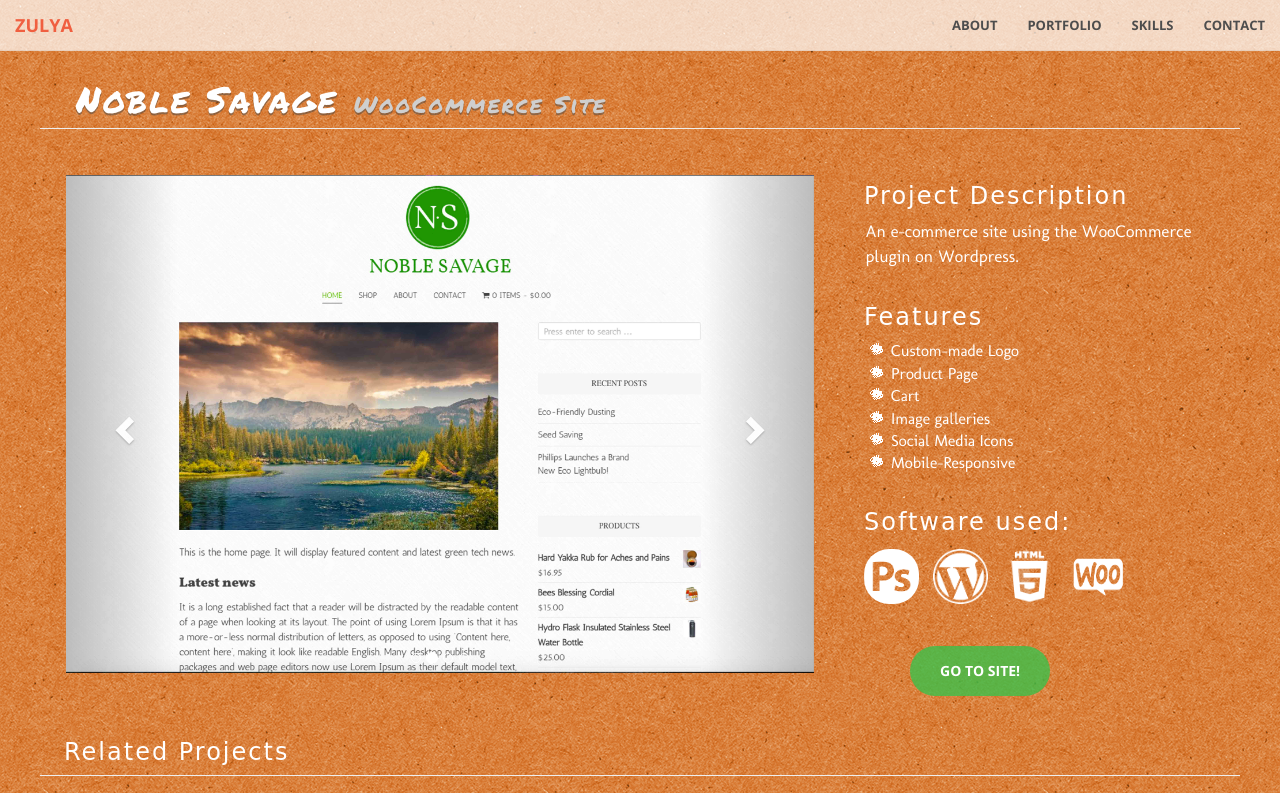
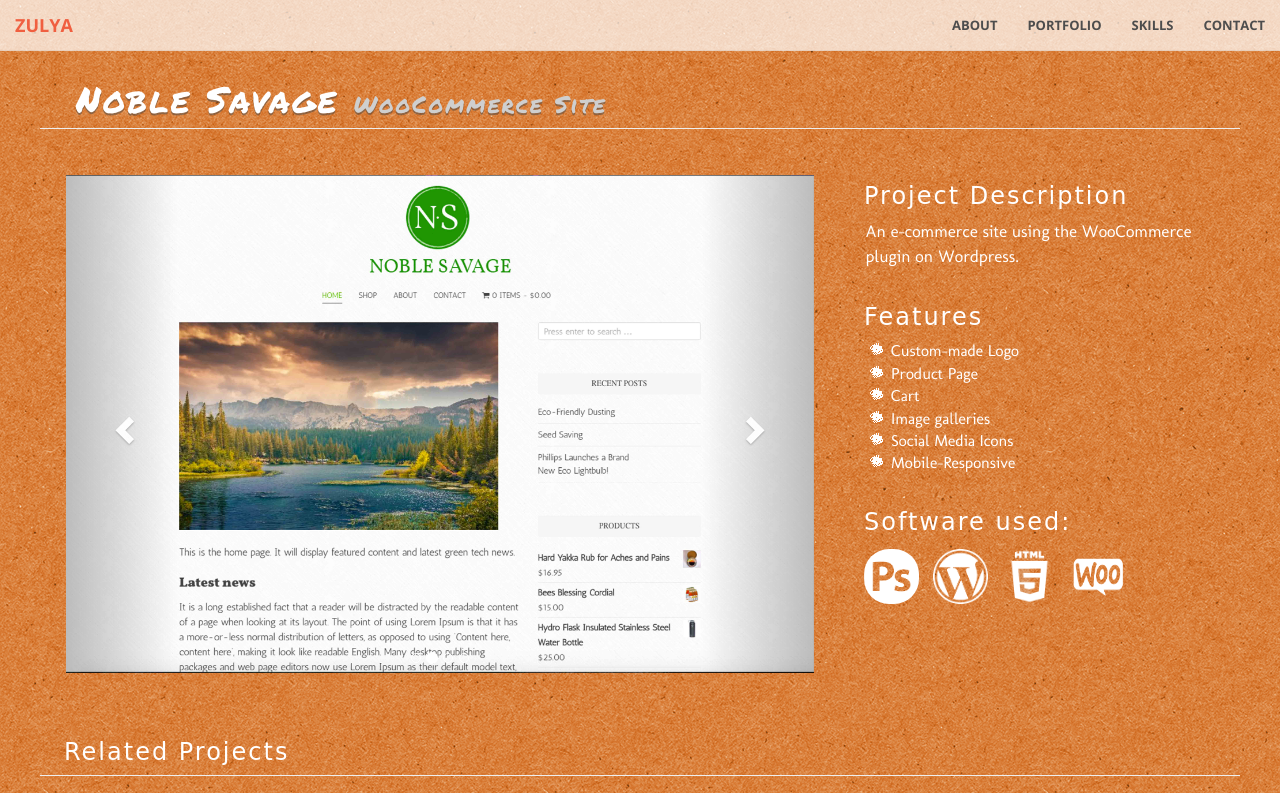
Before and after one commit to zulya442/portfolio, a website: page noble-savage.html in a window 1280 px wide. Shown: the top 793 px of the page. Drawn offline with nearby package versions, Linux system fonts and the light colour scheme; a web font is replaced by a local one.

Commit message:
removed go to site button

```diff
--- a/noble-savage.html
+++ b/noble-savage.html
@@ -149,7 +149,7 @@
                     <img class="new-icons" src="img/icons/woocommerce.png" alt="">
 
                 </div>
-                <a href="http://192.241.199.234/wp-woocommerce/" class="btn btn-primary btn-xl">Go to Site!</a>
+<!--                 <a href="http://192.241.199.234/wp-woocommerce/" class="btn btn-primary btn-xl">Go to Site!</a> -->
             </div>
 
         </div>
```
